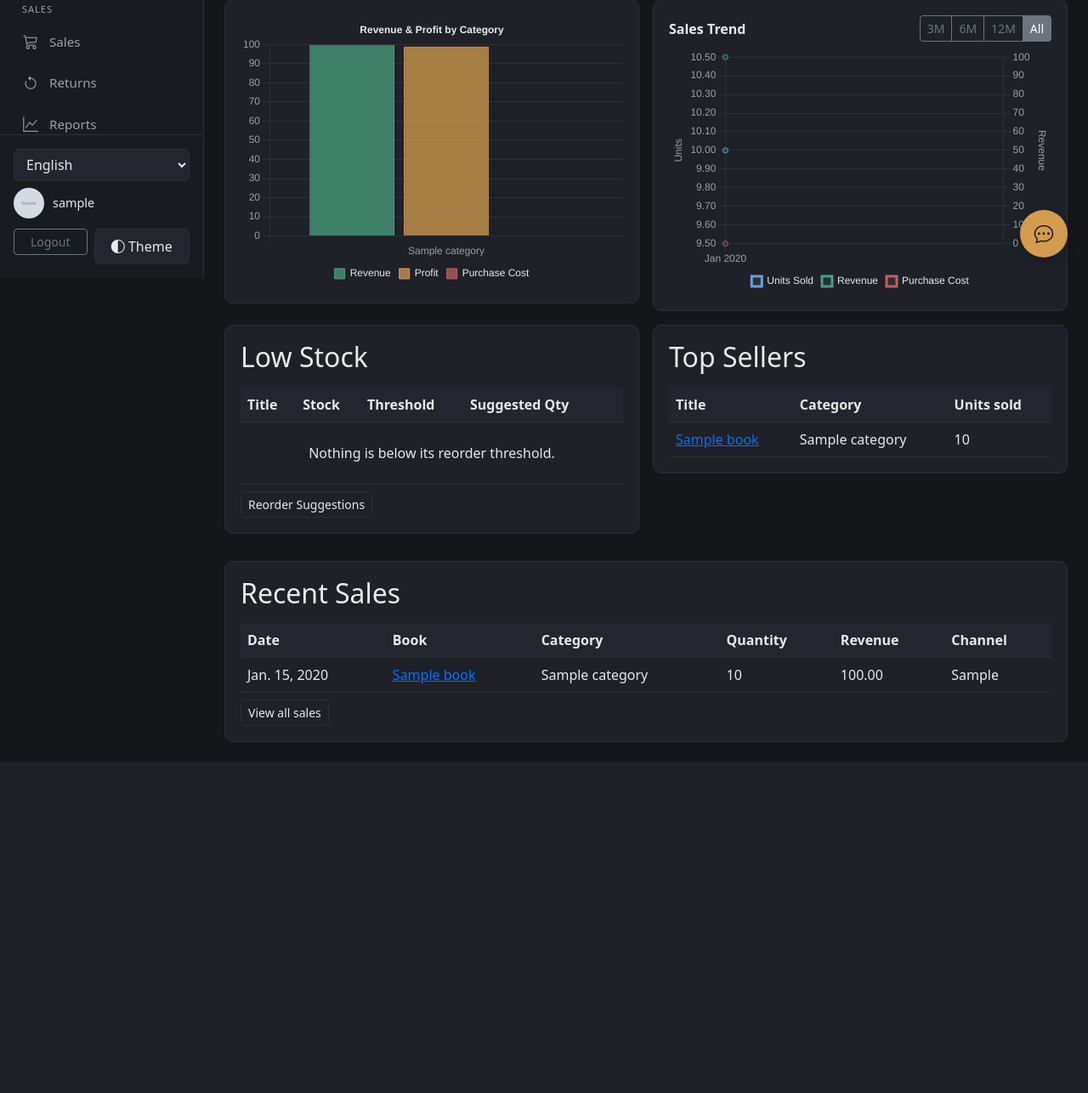
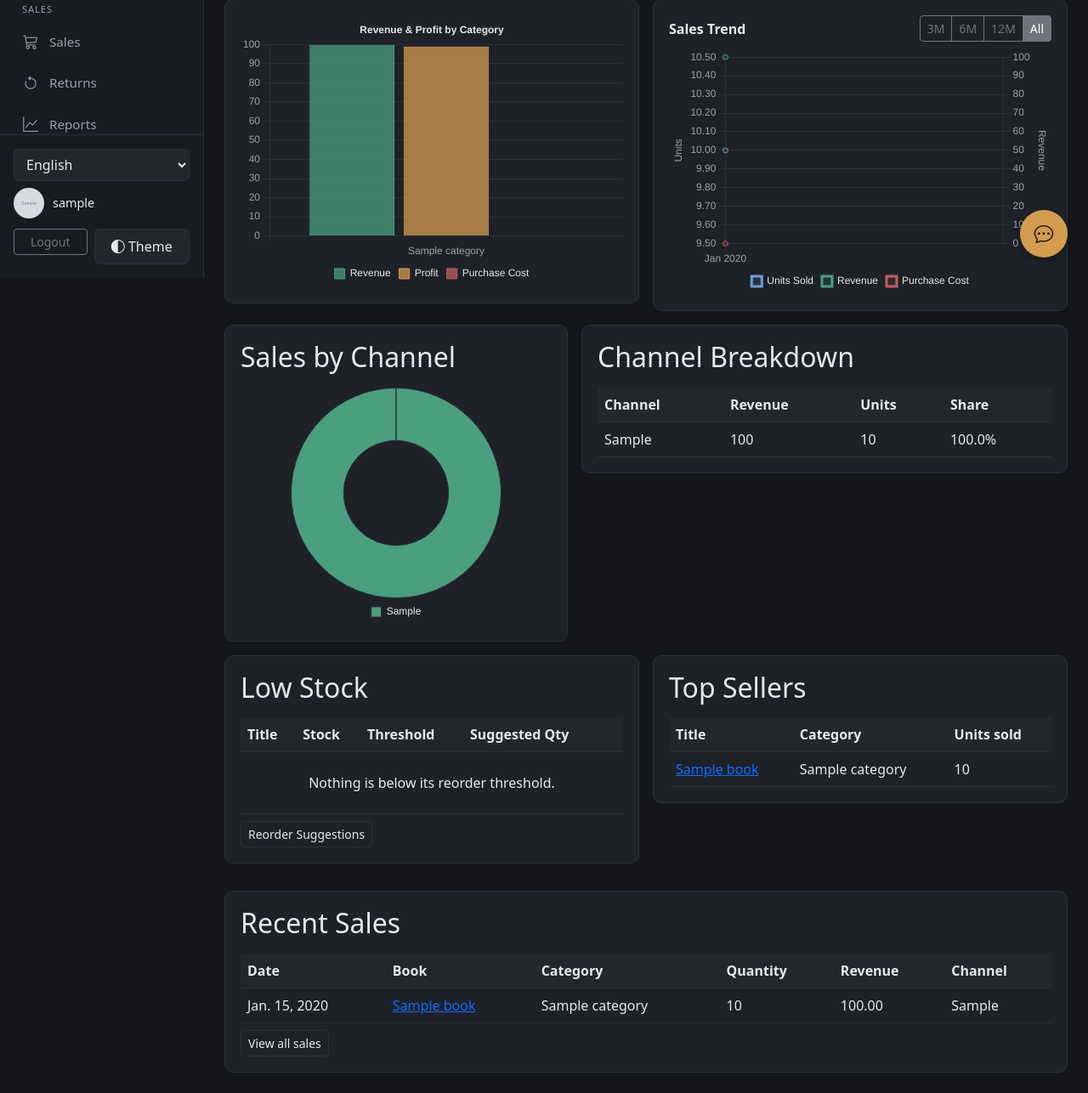
Before and after one commit to dramedev/books, a Django app: page / in a window 1280 px wide. Shown: the part 473-1759 px from the top of the page at 85% size. Before the commit the page ends 1370 px from the top, so only its background shows below. Run offline with Django 5.2, Linux system fonts and the light colour scheme; a user stored in the database is signed in; tables that the repository leaves empty hold one stand-in row (values such as "Sample post"); grey boxes marked "Sample" are stand-in pictures.

Commit message:
Add sales-by-channel chart and breakdown table to dashboard
Surfaces revenue/units/share per sales channel using existing Sale.channel data, with blank channels grouped as "Unspecified".

```diff
--- a/books/templates/books/dashboard.html
+++ b/books/templates/books/dashboard.html
@@ -145,6 +145,49 @@
 </div>
 <div style="width:100%;height:290px;">
 <canvas id="trendChart"></canvas>
+</div>
+</div>
+</div>
+</div>
+
+
+<div class="row g-3 mb-3">
+<div class="col-md-5">
+<div class="page-panel">
+<h2 class="mb-3">{% translate "Sales by Channel" %}</h2>
+<div style="width:100%;height:280px;">
+<canvas id="channelChart"></canvas>
+</div>
+</div>
+</div>
+
+<div class="col-md-7">
+<div class="page-panel">
+<h2 class="mb-3">{% translate "Channel Breakdown" %}</h2>
+<div class="table-responsive">
+<table class="table table-striped align-middle mb-0">
+<tr>
+<th>{% translate "Channel" %}</th>
+<th>{% translate "Revenue" %}</th>
+<th>{% translate "Units" %}</th>
+<th>{% translate "Share" %}</th>
+</tr>
+
+{% for row in channel_rows %}
+<tr>
+<td>{{ row.channel }}</td>
+<td>{{ row.revenue }}</td>
+<td>{{ row.units }}</td>
+<td>{{ row.share }}%</td>
+</tr>
+{% empty %}
+<tr>
+<td colspan="4" class="text-center muted-text py-4">
+{% translate "No sales recorded yet." %}
+</td>
+</tr>
+{% endfor %}
+</table>
 </div>
 </div>
 </div>
@@ -347,6 +390,32 @@
         },
     });
 
+    // ── Doughnut chart: Sales by Channel ──────────────────────────────────────
+    const CHANNEL_COLORS = [
+        "#4a9f7e", "#d39c4f", "#6b9fd4", "#c06060",
+        "#9a7fc0", "#5fb0a8", "#cf8a4a", "#7a8aa0",
+    ];
+
+    new Chart(document.getElementById("channelChart"), {
+        type: "doughnut",
+        data: {
+            labels: {{ channel_labels|safe }},
+            datasets: [{
+                data: {{ channel_revenues|safe }},
+                backgroundColor: CHANNEL_COLORS,
+                borderColor: gridColor,
+                borderWidth: 1,
+            }],
+        },
+        options: {
+            responsive: true,
+            maintainAspectRatio: false,
+            plugins: {
+                legend: { position: "bottom", labels: { color: textColor, boxWidth: 12 } },
+            },
+        },
+    });
+
     // ── Line chart: Sales Trend with period filter ────────────────────────────
     const ALL_LABELS   = {{ trend_labels|safe }};
     const ALL_UNITS    = {{ trend_units|safe }};
--- a/books/views.py
+++ b/books/views.py
@@ -16,7 +16,8 @@ from django.contrib.auth.decorators import login_required, permission_required
 from django.contrib.auth.models import User
 from django.core.mail import send_mail
 from django.core.paginator import Paginator
-from django.db.models import Count, DecimalField, ExpressionWrapper, F, IntegerField, OuterRef, Q, Subquery, Sum, Value
+from django.db import models
+from django.db.models import Case, Count, DecimalField, ExpressionWrapper, F, IntegerField, OuterRef, Q, Subquery, Sum, Value, When
 from django.db.models.functions import Coalesce, TruncMonth
 from django.http import HttpResponse, JsonResponse
 from django.shortcuts import get_object_or_404, redirect, render
@@ -1095,6 +1096,33 @@ def dashboard(request):
         trend_revenues.append(float(sales_by_month.get(month, {}).get("revenue") or 0))
         trend_purchase_costs.append(float(purchase_by_month.get(month, {}).get("cost") or 0))
 
+    channel_breakdown = list(
+        sales.annotate(channel_name=Coalesce(
+            Case(
+                When(channel="", then=Value(None)),
+                default=F("channel"),
+                output_field=models.CharField(),
+            ),
+            Value(gettext("Unspecified")),
+        ))
+        .values("channel_name")
+        .annotate(revenue=Sum(REVENUE_EXPRESSION), units=Sum("quantity"))
+        .order_by("-revenue")
+    )
+
+    channel_labels = [item["channel_name"] for item in channel_breakdown]
+    channel_revenues = [float(item["revenue"] or 0) for item in channel_breakdown]
+    channel_total_revenue = sum(channel_revenues) or 1
+    channel_rows = [
+        {
+            "channel": item["channel_name"],
+            "revenue": item["revenue"] or 0,
+            "units": item["units"] or 0,
+            "share": round(float(item["revenue"] or 0) / channel_total_revenue * 100, 1),
+        }
+        for item in channel_breakdown
+    ]
+
     top_books = (
         books.annotate(units_sold=Sum("sales__quantity"))
         .filter(units_sold__gt=0)
@@ -1156,6 +1184,9 @@ def dashboard(request):
         "trend_units": json.dumps(trend_units),
         "trend_revenues": json.dumps(trend_revenues),
         "trend_purchase_costs": json.dumps(trend_purchase_costs),
+        "channel_labels": json.dumps(channel_labels),
+        "channel_revenues": json.dumps(channel_revenues),
+        "channel_rows": channel_rows,
         "top_books": top_books,
         "recent_sales": recent_sales,
         "pending_reorders_count": pending_reorders_count,
```
